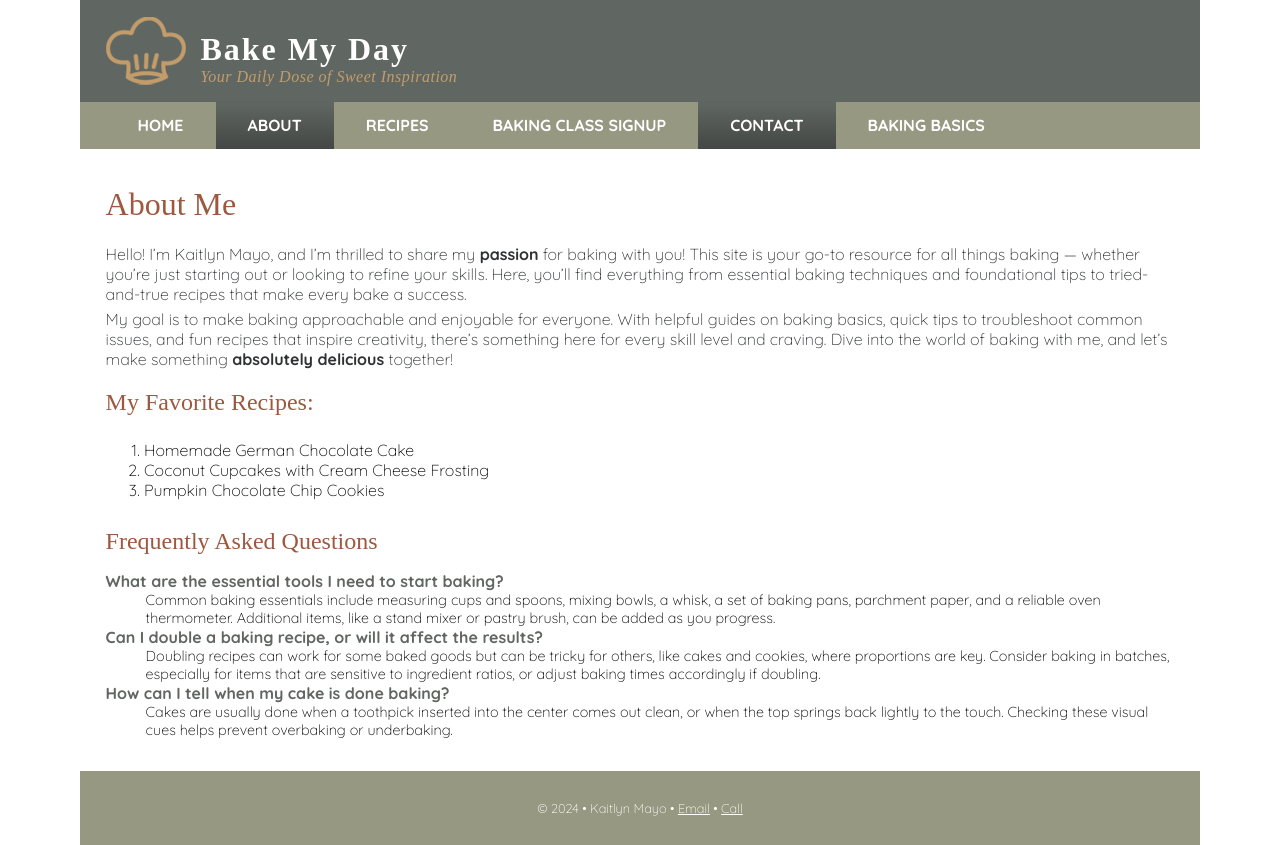
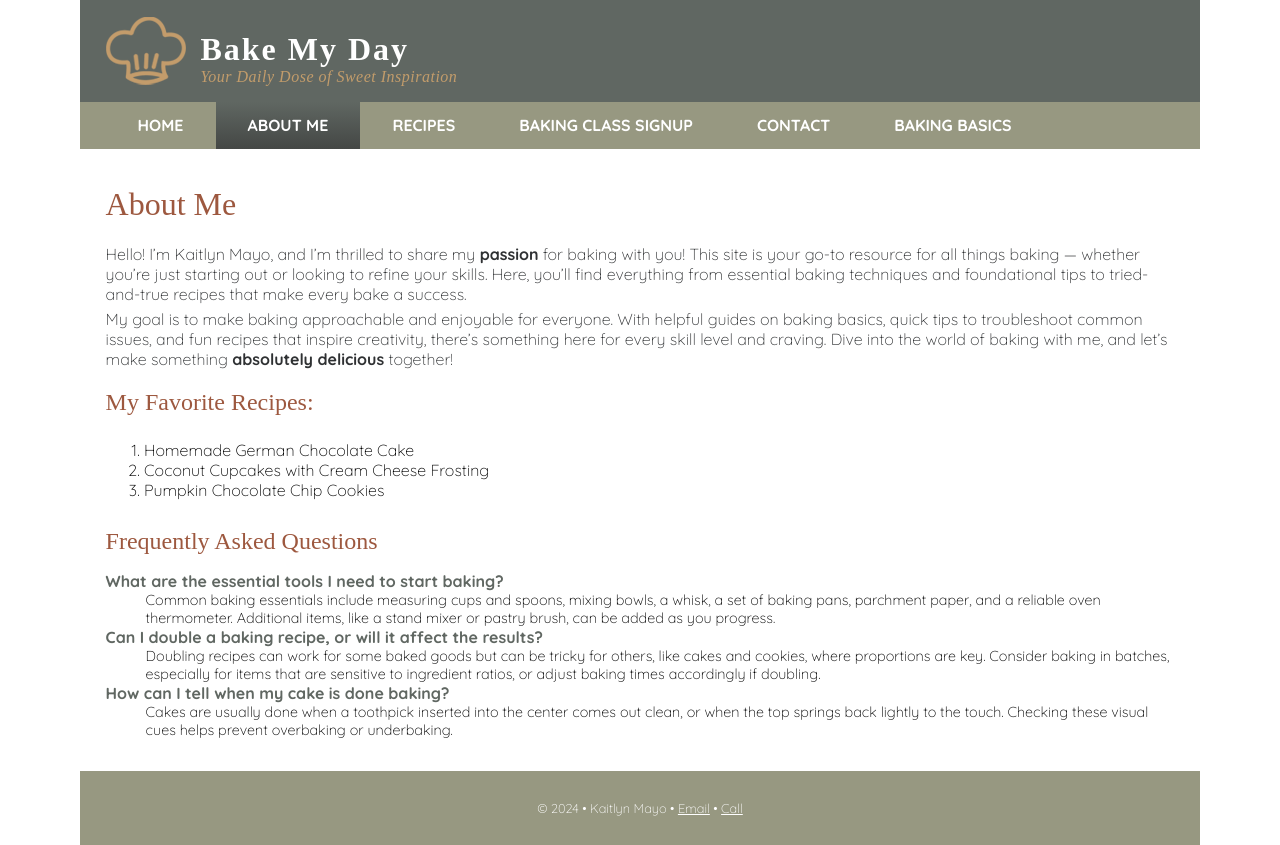
Before and after one commit to KaitlynMayo/dwdd1600, a plain HTML site: page 08media/about.html in a window 1280 px wide. Drawn offline with Linux system fonts and the light colour scheme; a web font is replaced by a local one.

Commit message:
Revised Upload 08 Media

```diff
--- a/08media/about.html
+++ b/08media/about.html
@@ -35,10 +35,10 @@
           <nav>
             <ul>
                 <li><a href="index.html">HOME</a></li>
-                <li class="active"><a href="about.html">ABOUT</a></li>
+                <li class="active"><a href="about.html">ABOUT ME</a></li>
                 <li><a href="recipes.html">RECIPES</a></li>
                 <li><a href="bakingclasses.html">BAKING CLASS SIGNUP</a></li>
-                <li class="active"><a href="contact.html">CONTACT</a></li>
+                <li><a href="contact.html">CONTACT</a></li>
                 <li><a href="bakingbasics.html">BAKING BASICS</a></li>
             </ul>
         </nav>
```
Also changed, not shown: 08media/bakingclasses.html (+1 -1 lines), 08media/recipes.html (+1 -1 lines), 08media/thanks.html (+3 -1 lines).
